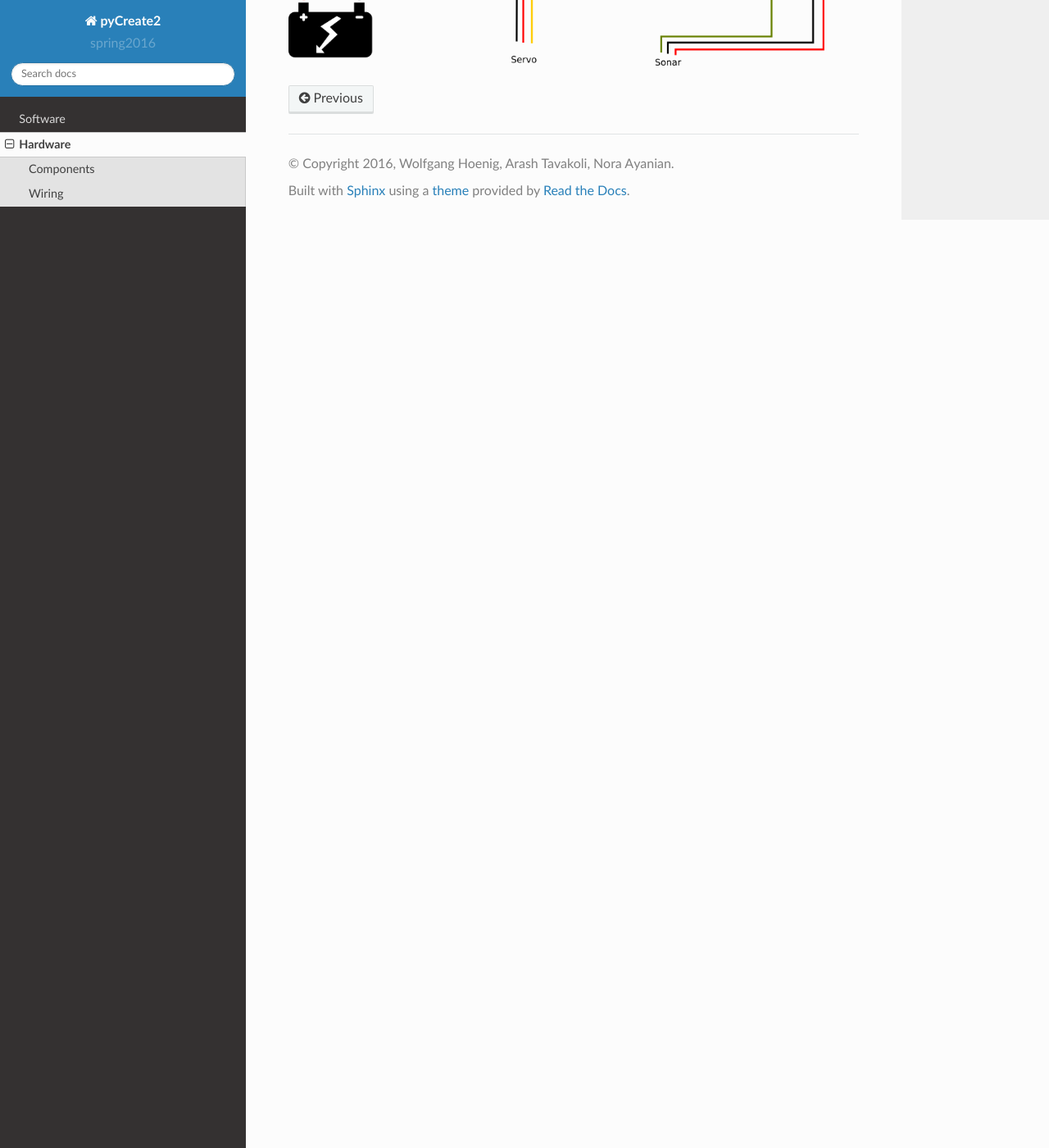
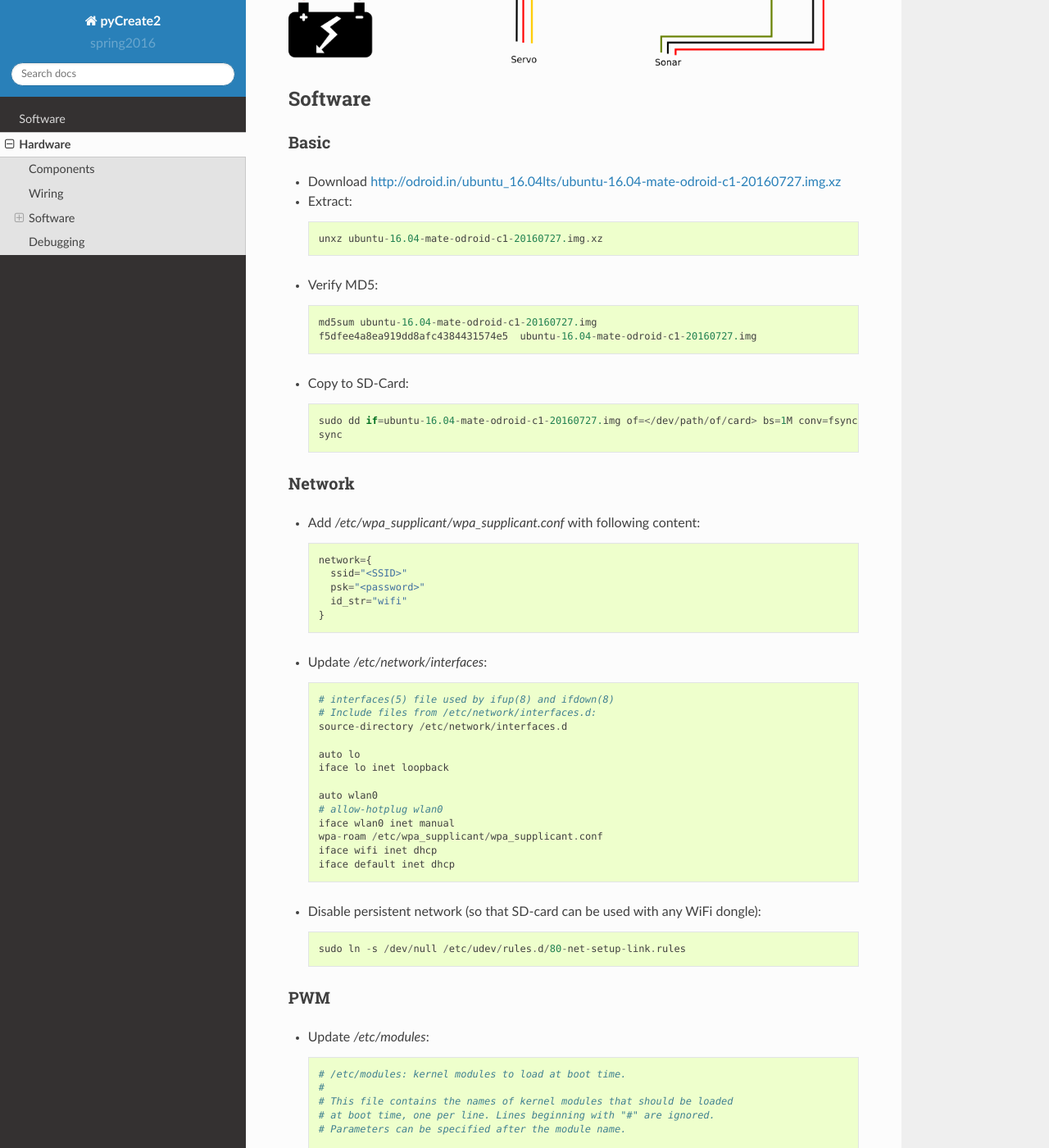
Before and after one commit to USC-ACTLab/pyCreate2, a Sphinx documentation site: the page built from docs/hardware.rst, in a window 1280 px wide and 1400 px high, scrolled down 1460 px. Shown: the whole window at 82% size. Built offline with Sphinx 7.4.7 and the Read the Docs theme 2.0.0, drawn with Linux system fonts in a browser that asks for light colours; some of the changed text lies outside the part shown.

Commit message:
add details about Odroid SW setup

```diff
--- a/docs/hardware.rst
+++ b/docs/hardware.rst
@@ -36,3 +36,130 @@ Wiring
 ------
 
 .. image:: wiring.png
+
+Software
+--------
+
+Basic
+^^^^^
+
+* Download http://odroid.in/ubuntu_16.04lts/ubuntu-16.04-mate-odroid-c1-20160727.img.xz
+
+* Extract::
+
+    unxz ubuntu-16.04-mate-odroid-c1-20160727.img.xz
+
+* Verify MD5::
+
+    md5sum ubuntu-16.04-mate-odroid-c1-20160727.img
+    f5dfee4a8ea919dd8afc4384431574e5  ubuntu-16.04-mate-odroid-c1-20160727.img
+
+* Copy to SD-Card::
+
+    sudo dd if=ubuntu-16.04-mate-odroid-c1-20160727.img of=</dev/path/of/card> bs=1M conv=fsync
+    sync
+
+Network
+^^^^^^^
+
+* Add `/etc/wpa_supplicant/wpa_supplicant.conf` with following content::
+
+    network={
+      ssid="<SSID>"
+      psk="<password>"
+      id_str="wifi"
+    }
+
+* Update `/etc/network/interfaces`::
+
+    # interfaces(5) file used by ifup(8) and ifdown(8)
+    # Include files from /etc/network/interfaces.d:
+    source-directory /etc/network/interfaces.d
+
+    auto lo
+    iface lo inet loopback
+
+    auto wlan0
+    # allow-hotplug wlan0
+    iface wlan0 inet manual
+    wpa-roam /etc/wpa_supplicant/wpa_supplicant.conf
+    iface wifi inet dhcp
+    iface default inet dhcp
+
+* Disable persistent network (so that SD-card can be used with any WiFi dongle)::
+
+    sudo ln -s /dev/null /etc/udev/rules.d/80-net-setup-link.rules
+
+PWM
+^^^
+
+* Update `/etc/modules`::
+
+    # /etc/modules: kernel modules to load at boot time.
+    #
+    # This file contains the names of kernel modules that should be loaded
+    # at boot time, one per line. Lines beginning with "#" are ignored.
+    # Parameters can be specified after the module name.
+
+    # ODROID HW PWM support (see http://odroid.com/dokuwiki/doku.php?id=en:c1_hardware_pwm)
+    pwm-meson
+    pwm-ctrl
+
+
+GPIO Support
+^^^^^^^^^^^^
+
+* Add udev-rule: `/etc/udev/rules.d/90-gpio.rules`::
+
+    SUBSYSTEM=="gpio", KERNEL=="gpiochip*", ACTION=="add", PROGRAM="/bin/sh -c 'chown root:gpio /sys/class/gpio/export /sys/class/gpio/unexport ; chmod 222 /sys/class/gpio/export /sys/class/gpio/unexport'"
+    SUBSYSTEM=="gpio", KERNEL=="gpio*", ACTION=="add", PROGRAM="/bin/sh -c 'chown root:gpio /sys%p/active_low /sys%p/direction /sys%p/edge /sys%p/value ; chmod 660 /sys%p/active_low /sys%p/direction /sys%p/edge /sys%p/value'"
+
+* Create GPIO group::
+
+    sudo groupadd gpio
+
+* Add user to group::
+
+    sudo adduser odroid gpio
+
+* Reboot
+
+
+Additional Software
+^^^^^^^^^^^^^^^^^^^
+
+* Update the system::
+
+    sudo apt update
+    sudo apt upgrade
+
+* Install additional packages::
+
+    sudo apt install python3 python3-serial python3-scipy python3-numpy python3-matplotlib
+
+Add User
+^^^^^^^^
+
+* Add user and assign groups::
+
+    sudo adduser csci445
+    sudo adduser csci445 gpio
+    sudo adduser csci445 dialout
+
+Debugging
+---------
+
+You can use the USB UART Kit for debugging, see http://odroid.com/dokuwiki/doku.php?id=en:usb_uart_kit for more details.
+This will allow you to gain access to a shell using UART.
+
+* On you host PC, add `/etc/udev/rules.d/99-odroiduart.rules` with the following content::
+
+     SUBSYSTEM=="usb", ATTRS{idVendor}=="10c4", ATTRS{idProduct}=="ea60", MODE="0664", GROUP="plugdev"
+
+  Make sure that your user is member of the `plugdev` group.
+
+* To connect, use::
+
+    picocom --baud 115200 /dev/ttyUSB0
+
+  You can end the session by pressing Ctrl+A followed by Ctrl+X.
```
